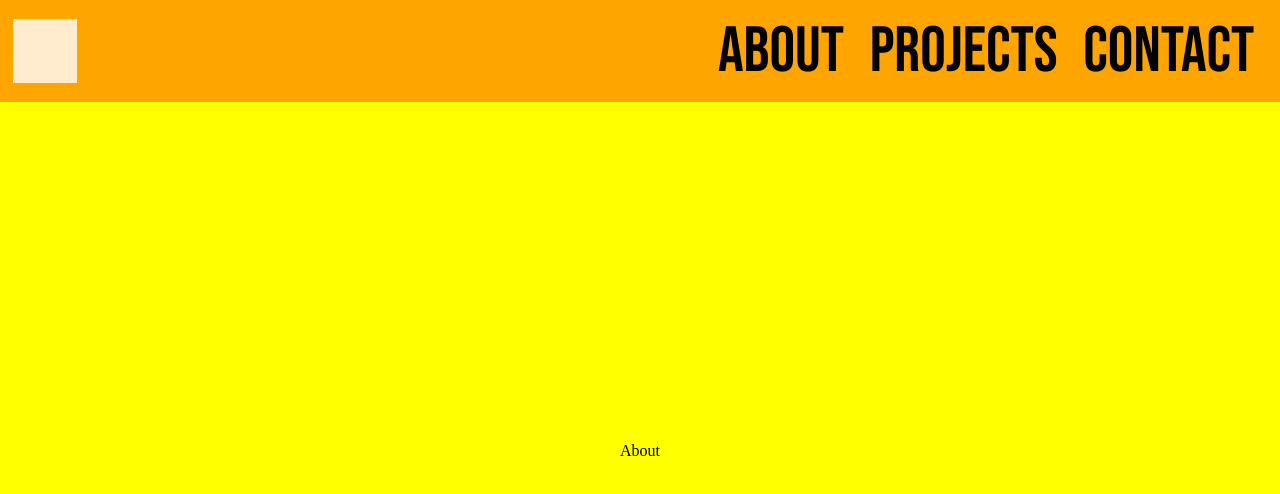
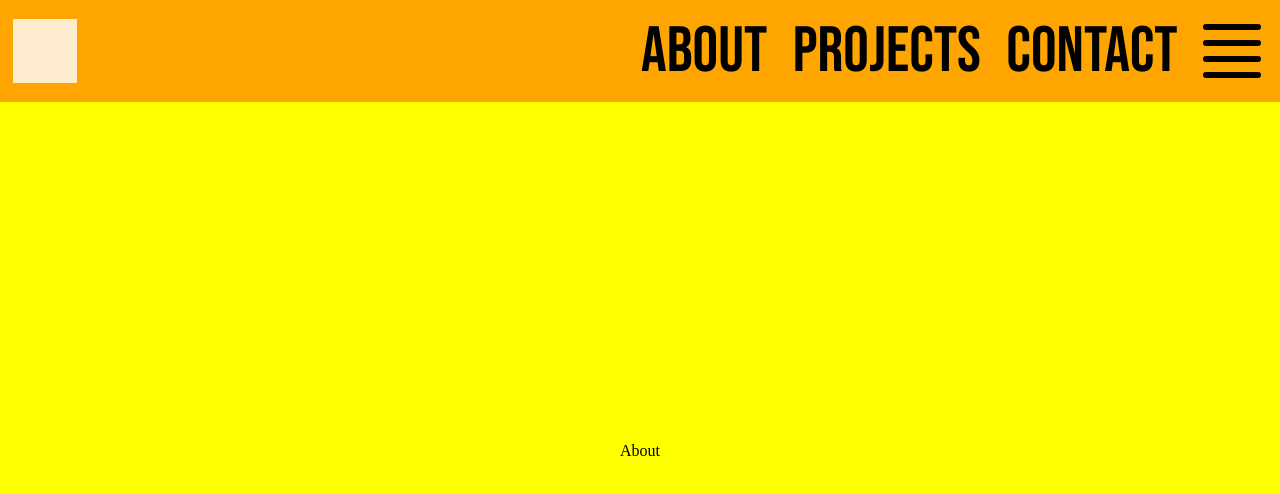
Before and after one commit to lorenzoaniel/portfolio-v3, a React (Create React App) app: page / in a window 1280 px wide. Shown: the top 494 px of the page. Built offline with nearby package versions, Linux system fonts and the light colour scheme.

Commit message:
hover and Click animation
added hover and click animation using framer motion

```diff
--- a/src/Components/Navbar/HamburgerMenu/HamburgerMenu.js
+++ b/src/Components/Navbar/HamburgerMenu/HamburgerMenu.js
@@ -3,24 +3,31 @@ import { motion } from "framer-motion";
 
 const HamburgerMenuContainer = styled(motion.div)`
 	/* background-color: blue; */
-	height: ${(props) => props.dynamicSizeProp};
-	width: ${(props) => props.dynamicSizeProp};
+	height: ${(props) => props.dynamicsizeprop};
+	width: ${(props) => props.dynamicsizeprop};
 	margin: 1.5vw 0;
 	margin-right: 1vw;
 
-	grid-area: ${(props) => props.gridAreaProp};
+	grid-area: ${(props) => props.gridareaprop};
 	display: grid;
-	grid-template-columns: 1fr;
-	grid-template-rows: repeat(4, 25%);
-	grid-template-areas: "m-1" "m-2" "m-3" "m-4";
 	align-items: center;
 `;
 
 export default function HamburgerMenu(props) {
-	const { children, toggleBurgerMenuProp, classNameProp, gridAreaProp, dynamicSizeProp } = props;
+	const {
+		children,
+		toggleBurgerMenuProp,
+		classNameProp,
+		gridareaprop,
+		dynamicsizeprop,
+		toggleBurgerMenuStateProp,
+	} = props;
 
 	const HamburgerMenuVariants = {
 		rest: {
+			gridTemplateColumns: "1fr",
+			gridTemplateRows: "repeat(4, 25%)",
+			gridTemplateAreas: `"m-1" "m-2" "m-3" "m-4"`,
 			transition: {
 				staggerChildren: 0.1,
 			},
@@ -30,18 +37,31 @@ export default function HamburgerMenu(props) {
 				staggerChildren: 0.1,
 			},
 		},
+		click: {
+			gridTemplateColumns: "repeat(4, 25%)",
+			gridTemplateRows: "1fr",
+			gridTemplateAreas: `"m-1 m-2 m-3 m-4"`,
+		},
+	};
+
+	const HamburgerMenuMotionProps = {
+		variants: HamburgerMenuVariants,
+		whileHover: "hover",
+		initial: "rest",
+		animate: toggleBurgerMenuStateProp ? "click" : "rest",
+	};
+
+	const runClickAnimations = () => {
+		toggleBurgerMenuProp((curr) => !curr);
 	};
 
 	return (
 		<HamburgerMenuContainer
-			dynamicSizeProp={dynamicSizeProp}
-			gridAreaProp={gridAreaProp}
+			dynamicsizeprop={dynamicsizeprop}
+			gridareaprop={gridareaprop}
 			className={classNameProp}
-			onClick={() => toggleBurgerMenuProp((curr) => !curr)}
-			variants={HamburgerMenuVariants}
-			whileHover={"hover"}
-			initial={"rest"}
-			animate={"rest"}
+			onClick={runClickAnimations}
+			{...HamburgerMenuMotionProps}
 		>
 			{children}
 		</HamburgerMenuContainer>
```
